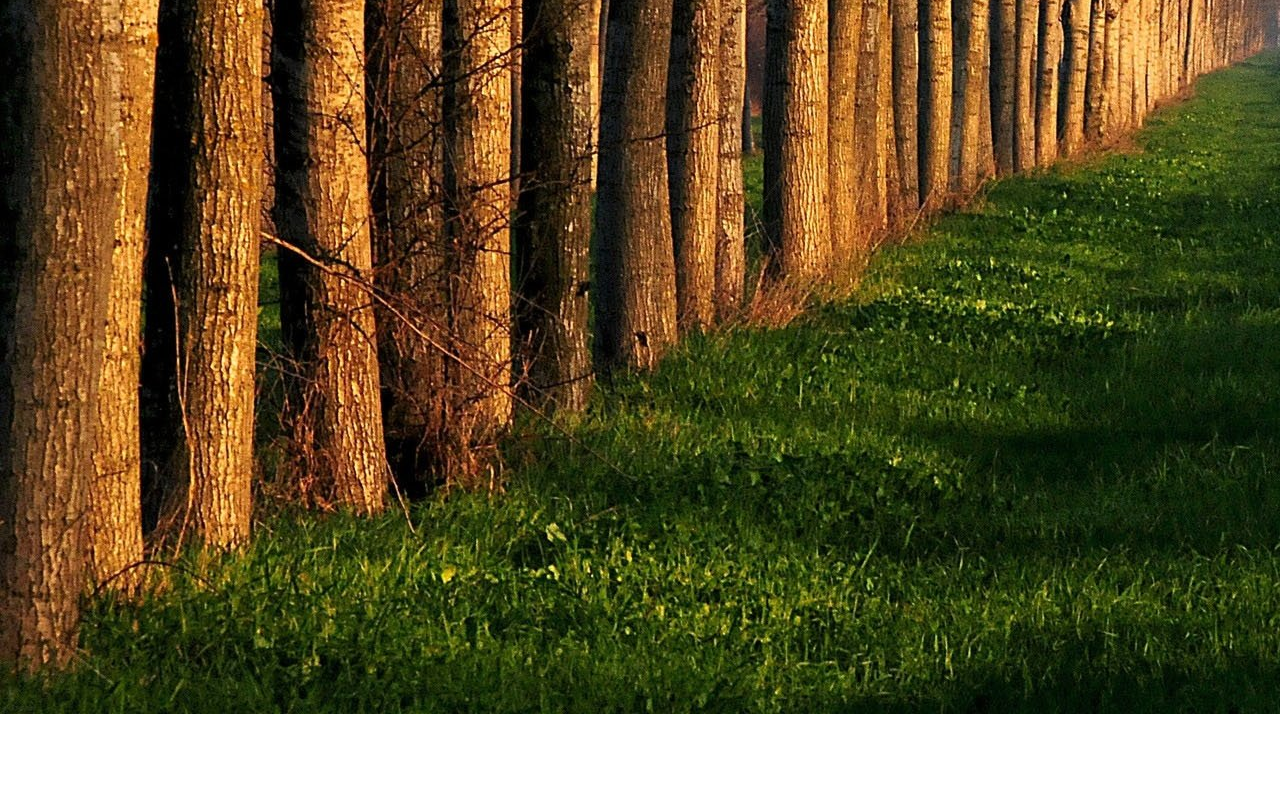
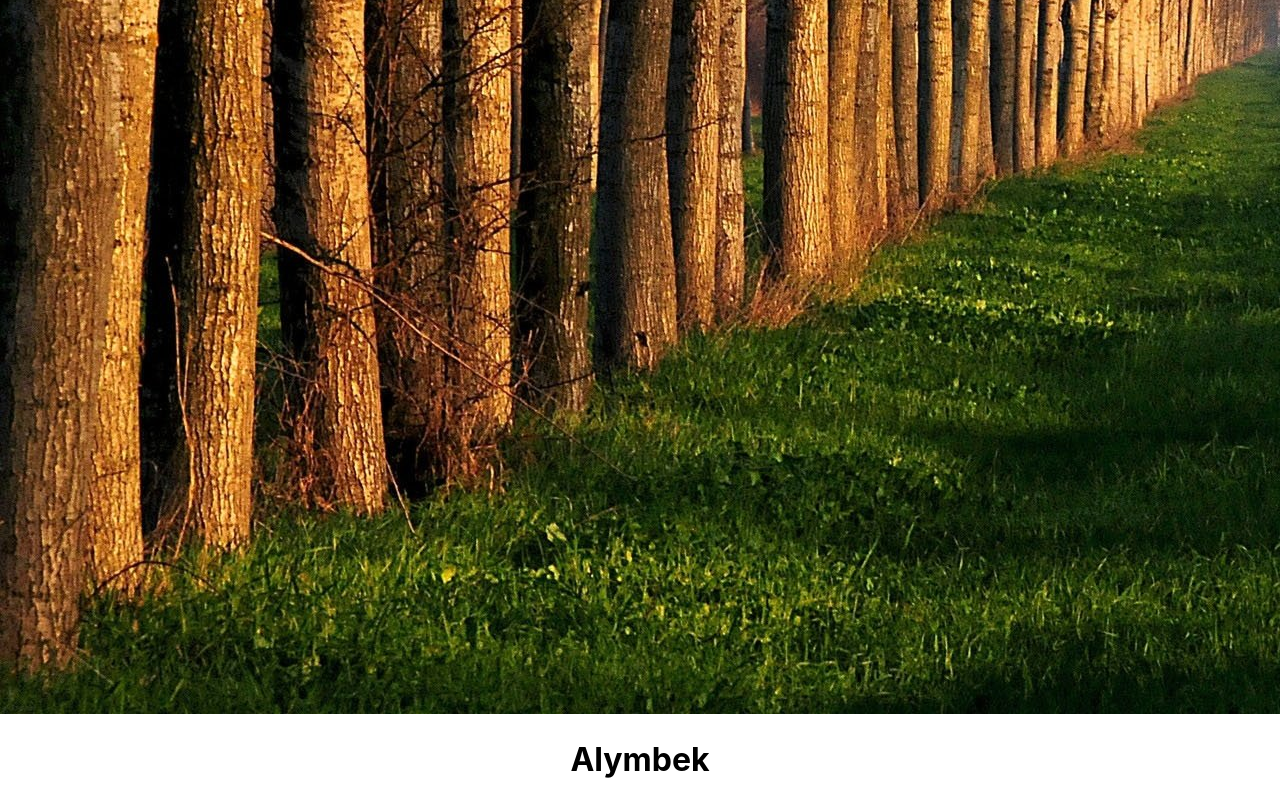
Before and after one commit to bilalimus/git-test, a React (Create React App) app: page / in a window 1280 px wide. Shown: the part 1028-1828 px from the top of the page. Before the commit the page ends 1746 px from the top, so only its background shows below. Built offline with nearby package versions, Linux system fonts and the light colour scheme.

Commit message:
AlymbekTest

```diff
--- a/src/App.js
+++ b/src/App.js
@@ -7,6 +7,7 @@ function App() {
     <div className="App">
       <h1>test</h1>
       <TestContent></TestContent>
+      <h1>Alymbek</h1>
     </div>
   );
 }
```
